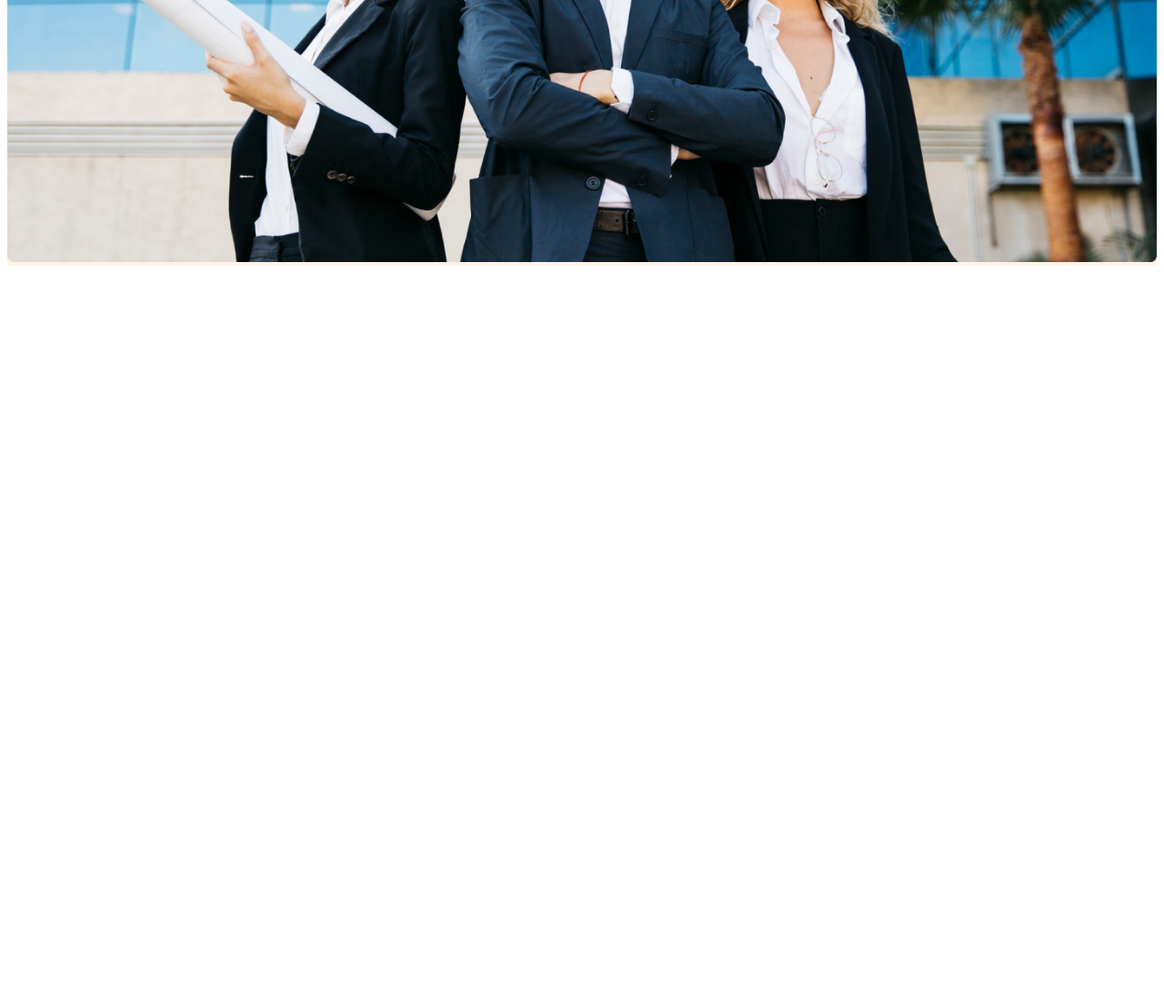
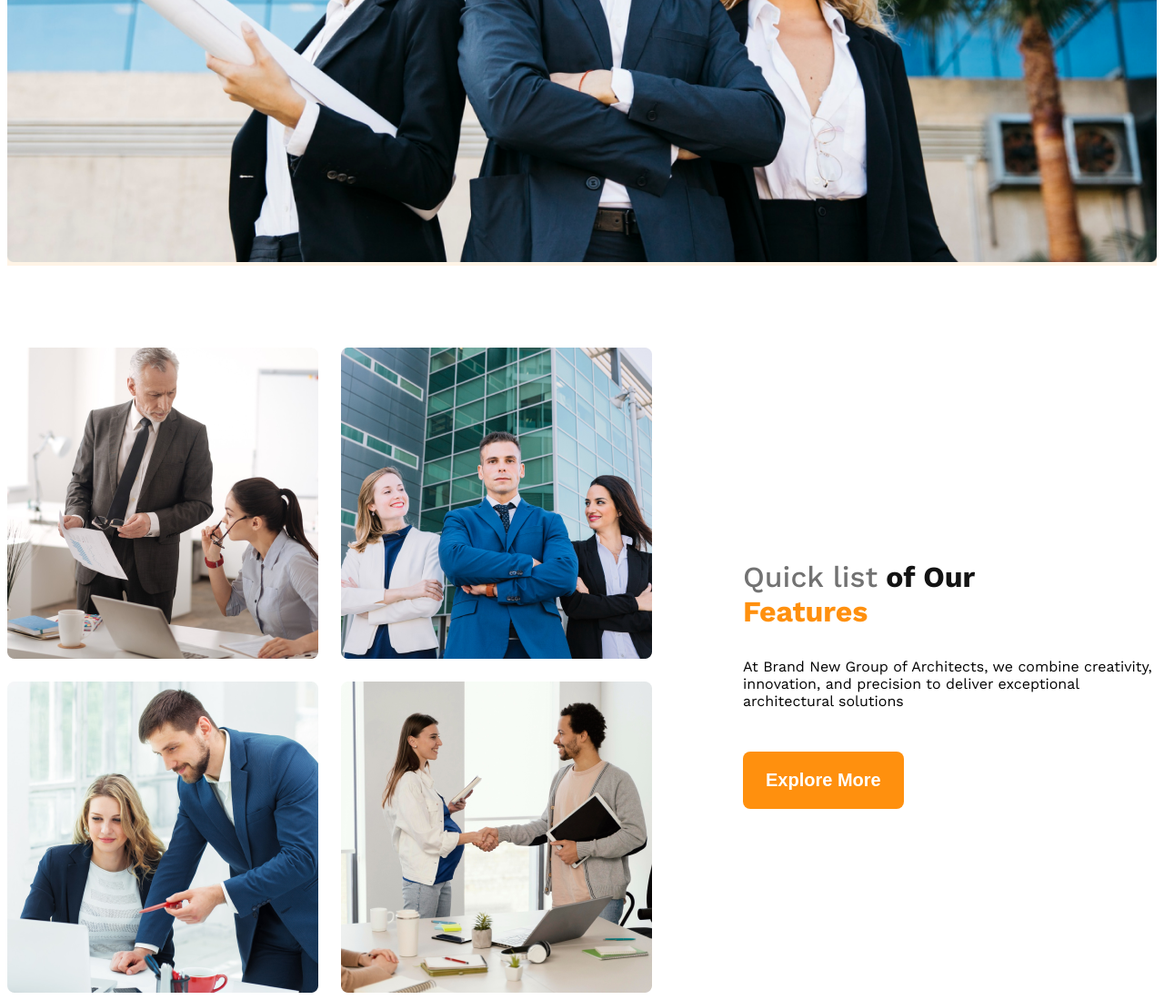
Before and after one commit to engrsakil/g3-responsive-architect-website, a plain HTML site: page index.html in a window 1280 px wide. Shown: the part 988-2087 px from the top of the page at 91% size. Before the commit the page ends 1288 px from the top, so only its background shows below. Drawn offline with nearby package versions, Linux system fonts and the light colour scheme.

Commit message:
Added team images and Quick list of Our Features

```diff
--- a/index.html
+++ b/index.html
@@ -27,7 +27,19 @@
         </div>
     </header>
     <main>
-
+        <section class="team-container display-flex">
+            <div class="team-image">
+                <img src="images/team1.png" alt="Our manager is discussing my design.">
+                <img src="images/team2.png" alt="The project behind the picture with a friend">
+                <img src="images/team3.png" alt="My colleague is looking at my design.">
+                <img src="images/team4.png" alt="Finally our project is completed.">
+            </div>
+            <div class="team-features">
+                <h3 class="team-features-title"><span id="Quick-list" class="primary-color-dark-3">Quick list</span> <span class="our primary-color-dark-1">of Our</span> <br> <span class="feature">Features</span></h3>
+                <p class="team-features-description">At Brand New Group of Architects, we combine creativity, innovation, and precision to deliver exceptional architectural solutions</p>
+                <button class="primary-btn primary-btn-color">Explore More</button>
+            </div>
+        </section>
     </main>
     <footer>
 
--- a/styles/style.css
+++ b/styles/style.css
@@ -17,7 +17,7 @@
     color: #424242;
 }
 .primary-color-dark-3{
-
+    color: rgba(114, 114, 114, 1);
 }
 .primary-btn-color{
     background-color: #FF900E;
@@ -76,10 +76,53 @@
     max-width: 100%;
 }
 
+/* main-section relative styles */
+main{
+    max-width: 1440px;
+    margin: 0 auto;
+    margin-top: 90px;
+}
+.team-container{
+    align-items: center;
+}
+.team-image{
+    display: grid;
+    grid-template-columns: repeat(2, 1fr);
+    gap: 25px;
+}
+.team-features{
+    max-width: 530px;
+    margin-left: 100px;
+}
+.team-features-title{
+    font-weight: 700;
+    font-size: 2rem;
+}
+#Quick-list{
+    font-weight: 500;
+    font-size: 2rem;
+}
+.feature{
+    color: #FF900E;
+}
+.team-features-description{
+    font-weight: 400;
+    font-size: 1rem;
+}
 /* Responsive media query */
 
 @media screen and (max-width: 567px){
     .navbar, .nav-menu{
         flex-direction: column;
     }
+    .team-container{
+        flex-direction: column;
+    }
+    .team-image{
+        grid-template-columns: repeat(1, 1fr);
+    }
+    .team-features{
+        margin: 0 auto;
+    }
+
 }
```
